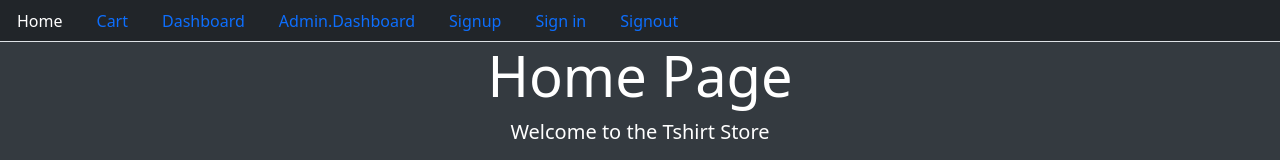
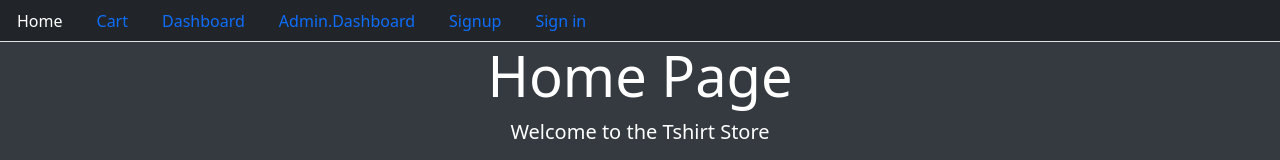
Before and after one commit to cs-moudgill/React-e-Commerce-Project-Frontend, a React (Create React App) app: page / in a window 1280 px wide. Shown: the top 160 px of the page. Built offline with nearby package versions, Linux system fonts and the light colour scheme; no server answers.

Commit message:
changes in navbar for signout

```diff
--- a/src/core/Menu.js
+++ b/src/core/Menu.js
@@ -1,6 +1,9 @@
 import React from 'react';
 import {Link,withRouter} from 'react-router-dom';
+import { isAuthenticated } from '../auth/helper';
 
+
+//text color for current tab.
 const currentTab=(history,path)=>{
 if(history.location.pathname===path){
     return {color:'#FFFFFF'}
@@ -32,9 +35,12 @@ const Menu=({history})=> {
                <li className="nav-item">
                    <Link style={currentTab(history,'/signin')} className="nav-link" to="/signin">Sign in</Link>
                </li>
-               <li className="nav-item">
+               {isAuthenticated() && (  //It shows the signout link for those users who are signed-In currently.
+                <li className="nav-item">
                    <Link style={currentTab(history,'/signout')} className="nav-link" to="/signout">Signout</Link>
                </li>
+               )}
+
            </ul>
         </div>
     )
```
Also changed, not shown: 1 other file (tests, documents, lock files or other folders).
